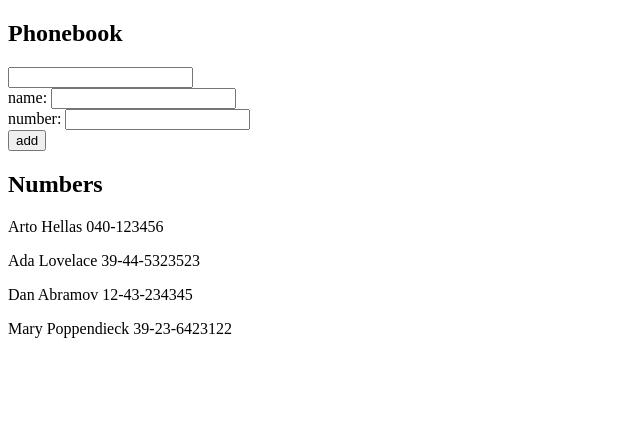
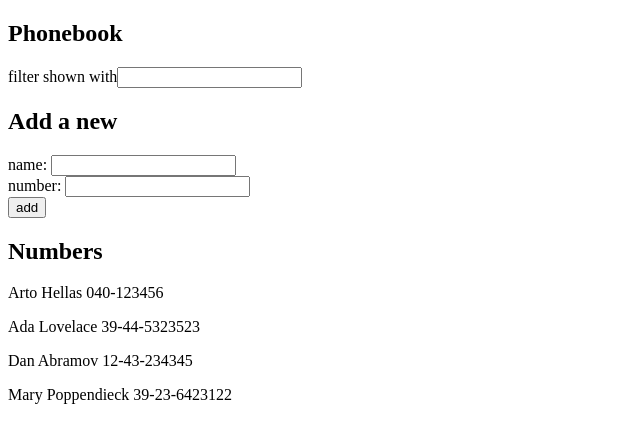
Before and after one commit to nahomWM/fullstackopen, a React (Vite) app in the folder part2/phonebook/: page / in a window 1280 px wide. Shown: the top 442 px of the page, without its empty margins (0-640 px from the left). Built offline with nearby package versions, Linux system fonts and the light colour scheme.

Commit message:
add exercise 2.10

```diff
--- a/part2/phonebook/src/App.jsx
+++ b/part2/phonebook/src/App.jsx
@@ -1,11 +1,9 @@
 import { useState } from 'react'
-const ShowNames=function({persons}){
-  return(
-   <div> {persons.map(person=>
-      <p key={person.id}>{person.name} {person.phoneNo}</p>
-    )}</div>
-  )
-}
+
+import ShowNames from './components/ShowNames'
+import Filter from './components/Filter'
+import PersonForm from './components/PersonForm'
+
 const App = () => {
 const [persons, setPersons] = useState([
   { id: 1, name: 'Arto Hellas', phoneNo: '040-123456' },
@@ -13,39 +11,38 @@ const App = () => {
    { id: 3, name: 'Dan Abramov', phoneNo: '12-43-234345' },
   { id: 4, name: 'Mary Poppendieck', phoneNo: '39-23-6423122' }
   ])
+
 const [newName, setNewName] = useState('')
 const [newNumber, setNewNumber] = useState('')
   const [filter, setFilter] = useState('')
-  const addPerson=function(event){
-    event.preventDefault();
+
+const addPerson = function(event) {
+    event.preventDefault()
  const exists = persons.some(
    person => person.name === newName
     )
-
 if (exists) {
   alert(`${newName} already added to phonebook`)
   return
     }
-   const newperson={
-      id:persons.length + 1,
-      name:newName,
-      phoneNo:newNumber
+const newperson = {
+    id: persons.length + 1,
+     name: newName,
+    phoneNo: newNumber
     }
-    const holder=[...persons]
+  const holder = [...persons]
     holder.push(newperson)
     setPersons(holder)
-    setNewName("")
-    setNewNumber("")
+    setNewName('')
+    setNewNumber('')
   }
-
-
-  const showOnInput=function(event){
+const showOnInput = function(event) {
     setNewName(event.target.value)
   }
-  const showOnNumber=function(event){
+const showOnNumber = function(event) {
     setNewNumber(event.target.value)
   }
-  const addToFilter=function(event){
+const addToFilter = function(event) {
     setFilter(event.target.value)
   }
 const personsToShow = persons.filter(person =>
@@ -54,19 +51,21 @@ const App = () => {
   return (
   <div>
      <h2>Phonebook</h2>
-      <input
-  value={filter}
-  onChange={addToFilter}
+   <Filter filter={filter} addToFilter={addToFilter} />
+
+   <h2>Add a new</h2>
+
+  <PersonForm
+     addPerson={addPerson}
+    newName={newName}
+    showOnInput={showOnInput}
+    newNumber={newNumber}
+    showOnNumber={showOnNumber}
       />
-    <form onSubmit={addPerson}>
-  <div>name: <input value={newName} onChange={showOnInput}/></div>
-  <div>number: <input value={newNumber} onChange={showOnNumber
-  }/></div>
-  <div><button type="submit">add</button></div>
-</form>
 
    <h2>Numbers</h2>
-      <ShowNames persons={personsToShow}/>
+
+      <ShowNames persons={personsToShow} />
     </div>
   )
 }
--- /dev/null
+++ b/part2/phonebook/src/components/Filter.jsx
@@ -0,0 +1,10 @@
+const Filter = function({ filter, addToFilter }) {
+  return (
+<div>
+filter shown with
+<input value={filter} onChange={addToFilter} />
+</div>
+  )
+}
+
+export default Filter
--- /dev/null
+++ b/part2/phonebook/src/components/PersonForm.jsx
@@ -0,0 +1,23 @@
+const PersonForm = function({
+  addPerson,
+  newName,
+  showOnInput,
+  newNumber,
+  showOnNumber
+}) {
+  return (
+<form onSubmit={addPerson}>
+    <div>
+        name: <input value={newName} onChange={showOnInput} />
+  </div>
+    <div>
+        number: <input value={newNumber} onChange={showOnNumber} />
+  </div>
+      <div>
+  <button type="submit">add</button>
+      </div>
+    </form>
+  )
+}
+
+export default PersonForm
--- /dev/null
+++ b/part2/phonebook/src/components/ShowNames.jsx
@@ -0,0 +1,13 @@
+const ShowNames = function({ persons }) {
+  return (
+    <div>
+      {persons.map(person =>
+        <p key={person.id}>
+   {person.name} {person.phoneNo}
+        </p>
+      )}
+    </div>
+  )
+}
+
+export default ShowNames
```
Lines whose indentation alone changed are shown as unchanged.
